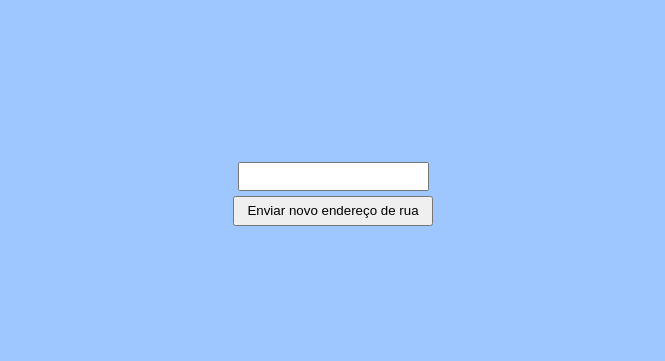
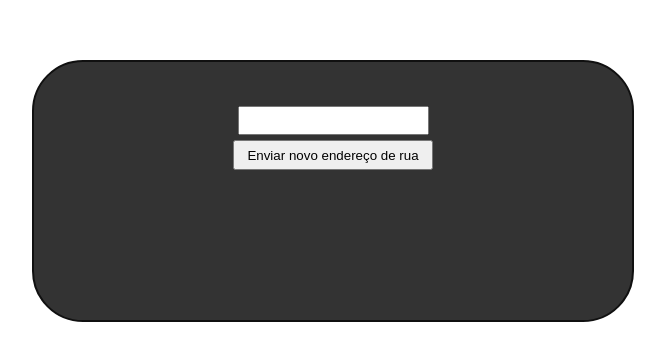
Before and after one commit to beatriznnds/projeto22-anhangabau-front, a React (Create React App) app in the folder anhangabau/: page /street in a window 1280 px wide. Shown: the part 209-570 px from the top of the page, without its empty margins (307-972 px from the left). Built offline with nearby package versions, Linux system fonts and the light colour scheme.

Commit message:
adding modal

```diff
--- a/anhangabau/package.json
+++ b/anhangabau/package.json
@@ -14,6 +14,7 @@
     "react-dom": "^18.2.0",
     "react-icons": "^4.4.0",
     "react-leaflet": "^4.1.0",
+    "react-modal": "^3.15.1",
     "react-router-dom": "^6.4.1",
     "react-scripts": "5.0.1",
     "rsuite": "^5.19.0",
--- a/anhangabau/src/App.js
+++ b/anhangabau/src/App.js
@@ -7,7 +7,7 @@ import Login from "./components/Login";
 import SignUp from "./components/SignUp";
 import Map from "./components/Map";
 import Add from "./components/Add";
-import NewMarker from "./components/NewMarker";
+import AddMarker from "./components/AddMarker";
 import NewStreet from "./components/NewStreet";
 
 function App() {
@@ -24,7 +24,7 @@ function App() {
           <Route path="/signup" element={<SignUp />} />
           <Route path="/home" element={<Map />} />
           <Route path="/add" element={<Add />} />
-          <Route path="/marker" element={<NewMarker />} />
+          <Route path="/marker" element={<AddMarker />} />
           <Route path="/street" element={<NewStreet />} />
         </Routes>
       </UserContext.Provider>
--- a/anhangabau/src/assets/style.css
+++ b/anhangabau/src/assets/style.css
@@ -126,3 +126,29 @@ a {
 .swiper-pagination-bullet-active-next-next {
   background-color: white;
 }
+
+.Modal {
+  display: flex;
+  flex-direction: column;
+  justify-content: space-between;
+  align-items: center;
+  background-color: #333333;
+  border: none;
+  border-radius: 50px;
+  width: 600px;
+  height: 260px;
+  padding: 40px 120px 65px 120px;
+}
+
+.Overlay {
+  position: fixed;
+  top: 0;
+  left: 0;
+  right: 0;
+  bottom: 0;
+  display: flex;
+  justify-content: center;
+  align-items: center;
+  z-index: 1;
+  background: rgba(255, 255, 255, 0.9);
+}
--- a/anhangabau/src/components/Add.js
+++ b/anhangabau/src/components/Add.js
@@ -11,7 +11,6 @@ export default function Add({ street }) {
   const navigate = useNavigate();
   console.log(street);
   function newPost(e) {
-    console.log(street);
     e.preventDefault();
     const promise = axios.post(
       "https://projeto22-anhangabau.herokuapp.com/info",
@@ -46,7 +45,6 @@ export default function Add({ street }) {
           />
         </div>
         <div>
-          {" "}
           <Button type="submit">
             <p>Salvar imagem</p>
           </Button>
--- /dev/null
+++ b/anhangabau/src/components/AddMarker.js
@@ -0,0 +1,148 @@
+/* eslint-disable react/prop-types */
+import { useContext, useEffect, useState } from "react";
+import { Link, useNavigate } from "react-router-dom";
+import UserContext from "../contexts/UserContext";
+import styled from "styled-components";
+import axios from "axios";
+import { useMapEvents } from "react-leaflet";
+import Modal from "react-modal";
+// eslint-disable-next-line react/prop-types
+export default function AddMarker() {
+  const [newMarker, setNewMarker] = useState(null);
+  const navigate = useNavigate();
+  const { user } = useContext(UserContext);
+  const [streets, setStreets] = useState([]);
+  const [selectedStreet, setSelectedStreet] = useState("0");
+  const [formIsOpen, setFormIsOpen] = useState(false);
+
+  useMapEvents({
+    click: (e) => {
+      setFormIsOpen(!formIsOpen);
+      setNewMarker(e.latlng);
+    },
+  });
+
+  function openModal() {
+    setFormIsOpen(true);
+  }
+
+  function closeModal() {
+    setFormIsOpen(false);
+  }
+
+  console.log(newMarker);
+  console.log(formIsOpen);
+
+  useEffect(() => {
+    const promise = axios.get(
+      "https://projeto22-anhangabau.herokuapp.com/streets",
+      {
+        headers: { Authorization: `Bearer ${user.token}` },
+      }
+    );
+    promise.then((res) => {
+      setStreets(res.data);
+    });
+  }, []);
+
+  function handleSelectStreet(e) {
+    setSelectedStreet(e.target.value);
+  }
+  console.log(newMarker.lat);
+  console.log(newMarker.lng);
+  console.log(selectedStreet);
+
+  function sendMarker(e) {
+    e.preventDefault();
+    const promise = axios.post(
+      "http://localhost:5001/coordinates",
+      {
+        latitude: newMarker.lat,
+        longitude: newMarker.lng,
+        streetName: selectedStreet,
+      },
+      { headers: { Authorization: `Bearer ${user.token}` } }
+    );
+    promise.then(() => {
+      navigate("/home");
+    });
+    promise.catch((e) => {
+      console.log(e);
+    });
+  }
+
+  return (
+    <Container>
+      {formIsOpen ? (
+        <Modal
+          isOpen={openModal}
+          ariaHideApp={false}
+          onRequestClose={closeModal}
+          className="Modal"
+          overlayClassName="Overlay"
+        >
+          <Form onSubmit={sendMarker}>
+            <Part>
+              <select
+                name="street"
+                value={selectedStreet}
+                onChange={handleSelectStreet}
+              >
+                <option value="0">Selecione uma rua</option>
+                {streets.map((s, index) => (
+                  <option key={index} value={s.name}>
+                    {s.name}
+                  </option>
+                ))}
+              </select>
+            </Part>
+            <Part>
+              <Button type="submit">
+                <p>Enviar novo marker</p>
+              </Button>
+            </Part>
+            <Part>
+              <Link to="/street">
+                <p>Não encontrou a rua? Cadastre-a!</p>
+              </Link>
+            </Part>
+          </Form>
+        </Modal>
+      ) : (
+        <></>
+      )}
+    </Container>
+  );
+}
+
+const Container = styled.div``;
+
+const Form = styled.form`
+  display: flex;
+  flex-direction: column;
+  align-items: center;
+  justify-content: center;
+
+  input {
+    padding: 5px;
+    margin: 5px;
+    width: 10px;
+    height: 40px;
+  }
+`;
+const Button = styled.button`
+  width: 200px;
+  height: 30px;
+`;
+
+const Part = styled.div`
+  margin: 10px;
+  p {
+    color: #fff;
+  }
+  @media (max-width: 700px) {
+    display: flex;
+    flex-direction: column;
+    flex-wrap: wrap;
+  }
+`;
--- a/anhangabau/src/components/NewMarker.js
+++ /dev/null
@@ -1,125 +0,0 @@
-import { useContext, useEffect, useState } from "react";
-import { Link, useNavigate } from "react-router-dom";
-import UserContext from "../contexts/UserContext";
-import styled from "styled-components";
-import axios from "axios";
-
-export default function NewMarker() {
-  const navigate = useNavigate();
-  const [data, setData] = useState({ latitude: "", longitude: "" });
-  const { user } = useContext(UserContext);
-  const [streets, setStreets] = useState([]);
-  const [selectedStreet, setSelectedStreet] = useState("0");
-
-  useEffect(() => {
-    const promise = axios.get(
-      "https://projeto22-anhangabau.herokuapp.com/streets",
-      {
-        headers: { Authorization: `Bearer ${user.token}` },
-      }
-    );
-    promise.then((res) => {
-      setStreets(res.data);
-    });
-  }, []);
-
-  function handleSelectStreet(e) {
-    setSelectedStreet(e.target.value);
-  }
-
-  function sendMarker(e) {
-    e.preventDefault();
-    console.log(selectedStreet);
-    const promise = axios.post(
-      "https://projeto22-anhangabau.herokuapp.com/coordinates",
-      {
-        latitude: data.latitude,
-        longitude: data.longitude,
-        streetName: selectedStreet,
-      },
-      { headers: { Authorization: `Bearer ${user.token}` } }
-    );
-    promise.then(() => {
-      navigate("/home");
-    });
-    promise.catch((e) => {
-      console.log(e);
-    });
-  }
-  return (
-    <Container>
-      <Form onSubmit={sendMarker}>
-        <Part>
-          <input
-            name="latitude"
-            value={data.latitude}
-            required
-            placeholder="latitude"
-            onChange={(e) => setData({ ...data, latitude: e.target.value })}
-          />
-          <input
-            name="longitude"
-            placeholder="longitude"
-            value={data.longitude}
-            required
-            onChange={(e) => setData({ ...data, longitude: e.target.value })}
-          />
-        </Part>
-        <Part>
-          <select
-            name="street"
-            value={selectedStreet}
-            onChange={handleSelectStreet}
-          >
-            <option value="0">Selecione uma rua</option>
-            {streets.map((s, index) => (
-              <option key={index} value={s.name}>
-                {s.name}
-              </option>
-            ))}
-          </select>
-        </Part>
-        <Part>
-          <Button type="submit">
-            <p>Enviar novo marker</p>
-          </Button>
-        </Part>
-        <Part>
-          <Link to="/street">
-            <p>Não encontrou a rua? Cadastre-a!</p>
-          </Link>
-        </Part>
-      </Form>
-    </Container>
-  );
-}
-
-const Container = styled.div`
-  width: 100vw;
-  height: 100vh;
-  background-color: #9ec7ff;
-  display: flex;
-  flex-direction: column;
-  align-items: center;
-  justify-content: center;
-`;
-
-const Form = styled.form`
-  display: flex;
-  flex-direction: column;
-  align-items: center;
-  justify-content: center;
-
-  input {
-    padding: 5px;
-    margin: 5px;
-  }
-`;
-const Button = styled.button`
-  width: 200px;
-  height: 30px;
-`;
-
-const Part = styled.div`
-  margin: 10px;
-`;
--- a/anhangabau/src/components/NewStreet.js
+++ b/anhangabau/src/components/NewStreet.js
@@ -3,11 +3,21 @@ import { useNavigate } from "react-router-dom";
 import UserContext from "../contexts/UserContext";
 import styled from "styled-components";
 import axios from "axios";
+import Modal from "react-modal";
 
 export default function NewStreet() {
   const navigate = useNavigate();
   const [data, setData] = useState({ name: "" });
   const { user } = useContext(UserContext);
+  const [setModalIsOpen] = useState(false);
+
+  function openModal() {
+    setModalIsOpen(true);
+  }
+
+  function closeModal() {
+    setModalIsOpen(false);
+  }
 
   function sendStreet(e) {
     e.preventDefault();
@@ -19,12 +29,18 @@ export default function NewStreet() {
       { headers: { Authorization: `Bearer ${user.token}` } }
     );
     promise.then(() => {
-      navigate("/marker");
+      navigate("/home");
     });
   }
 
   return (
-    <Container>
+    <Modal
+      isOpen={openModal}
+      ariaHideApp={false}
+      onRequestClose={closeModal}
+      className="Modal"
+      overlayClassName="Overlay"
+    >
       <Form onSubmit={sendStreet}>
         <input
           type="text"
@@ -36,19 +52,9 @@ export default function NewStreet() {
           <p>Enviar novo endereço de rua</p>
         </Button>
       </Form>
-    </Container>
+    </Modal>
   );
 }
-
-const Container = styled.div`
-  width: 100vw;
-  height: 100vh;
-  background-color: #9ec7ff;
-  display: flex;
-  flex-direction: column;
-  align-items: center;
-  justify-content: center;
-`;
 
 const Form = styled.form`
   display: flex;
```
Also changed, not shown: anhangabau/src/components/Map.js (+4 -18 lines), 1 other file (tests, documents, lock files or other folders).
